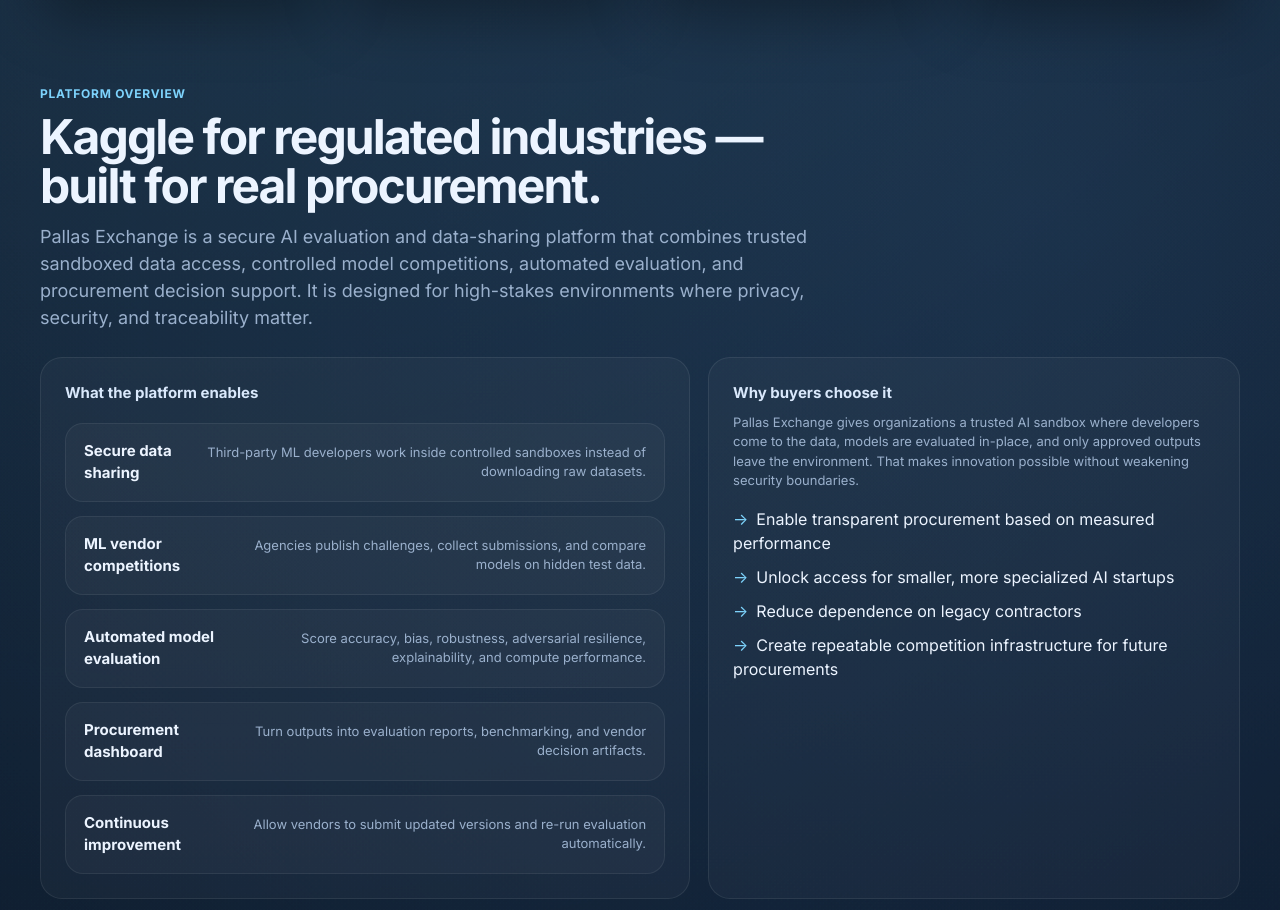
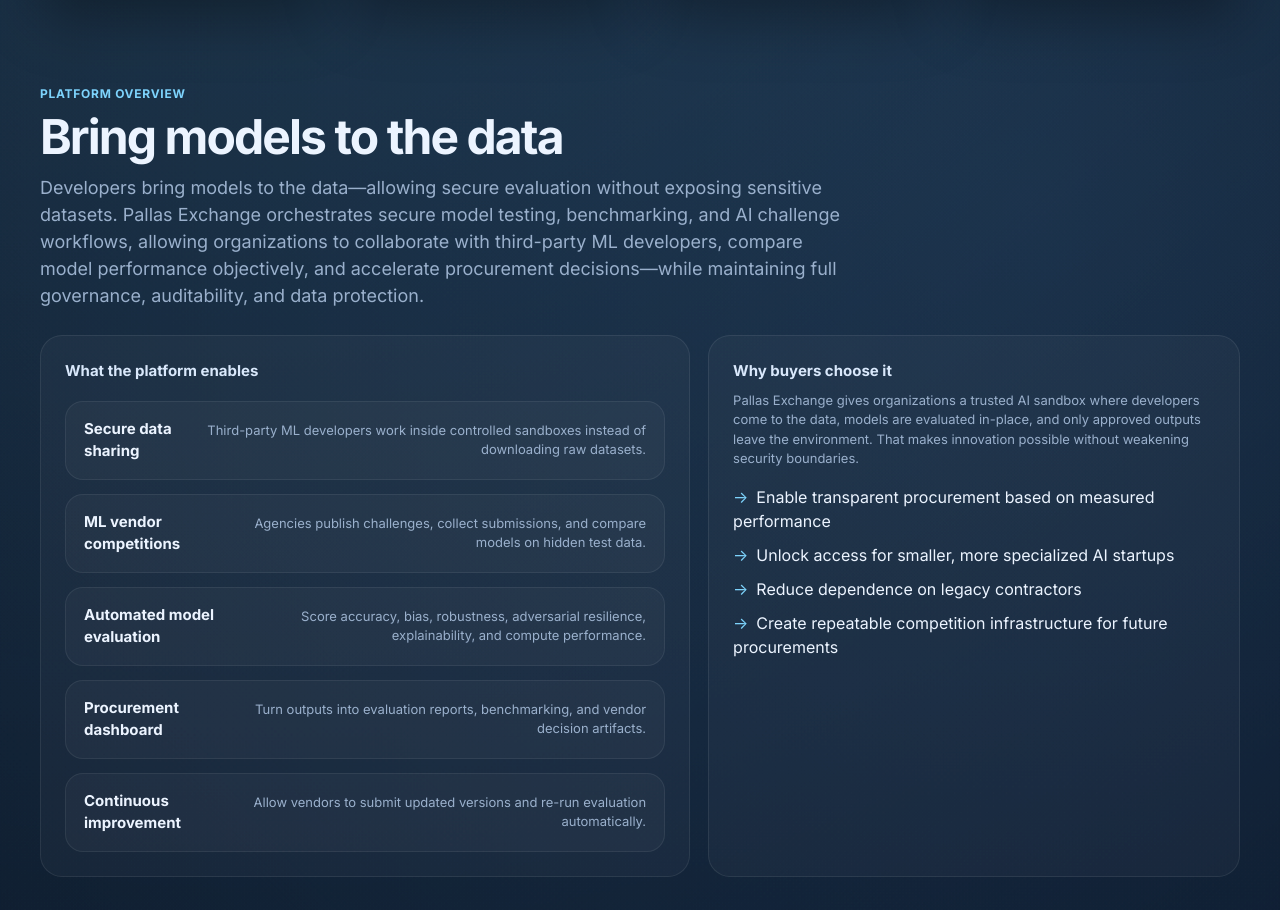
Before and after one commit to SASPallas/website, a plain HTML site: page index.html in a window 1280 px wide. Shown: the part 1508-2418 px from the top of the page. Drawn offline with Linux system fonts and the light colour scheme.

Commit message:
Update index.html

```diff
--- a/index.html
+++ b/index.html
@@ -944,8 +944,8 @@
       <div class="container">
         <div class="section-head">
           <div class="kicker">Platform overview</div>
-          <h2>Kaggle for regulated industries — built for real procurement.</h2>
-          <p>Pallas Exchange is a secure AI evaluation and data-sharing platform that combines trusted sandboxed data access, controlled model competitions, automated evaluation, and procurement decision support. It is designed for high-stakes environments where privacy, security, and traceability matter.</p>
+          <h2>Bring models to the data </h2>
+          <p>Developers bring models to the data—allowing secure evaluation without exposing sensitive datasets. Pallas Exchange orchestrates secure model testing, benchmarking, and AI challenge workflows, allowing organizations to collaborate with third-party ML developers, compare model performance objectively, and accelerate procurement decisions—while maintaining full governance, auditability, and data protection.</p>
         </div>
 
         <div class="architecture">
```
